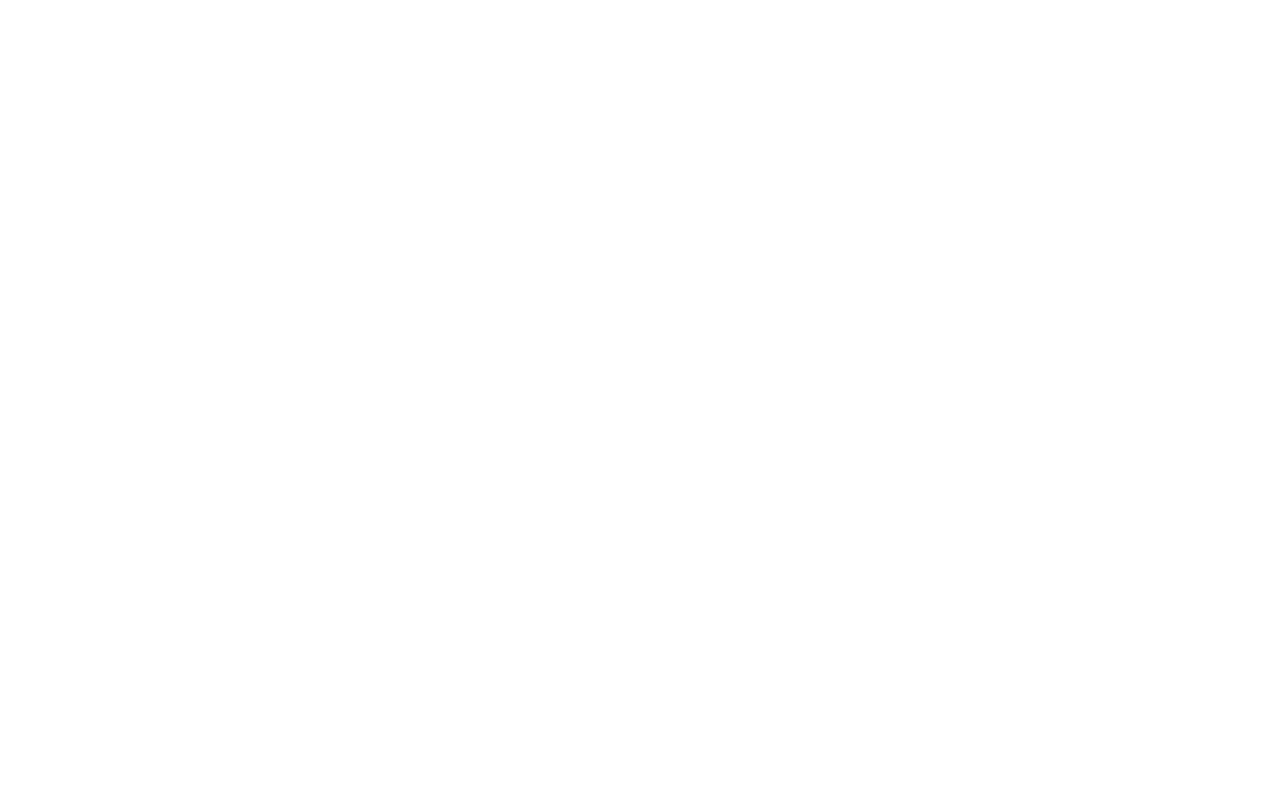
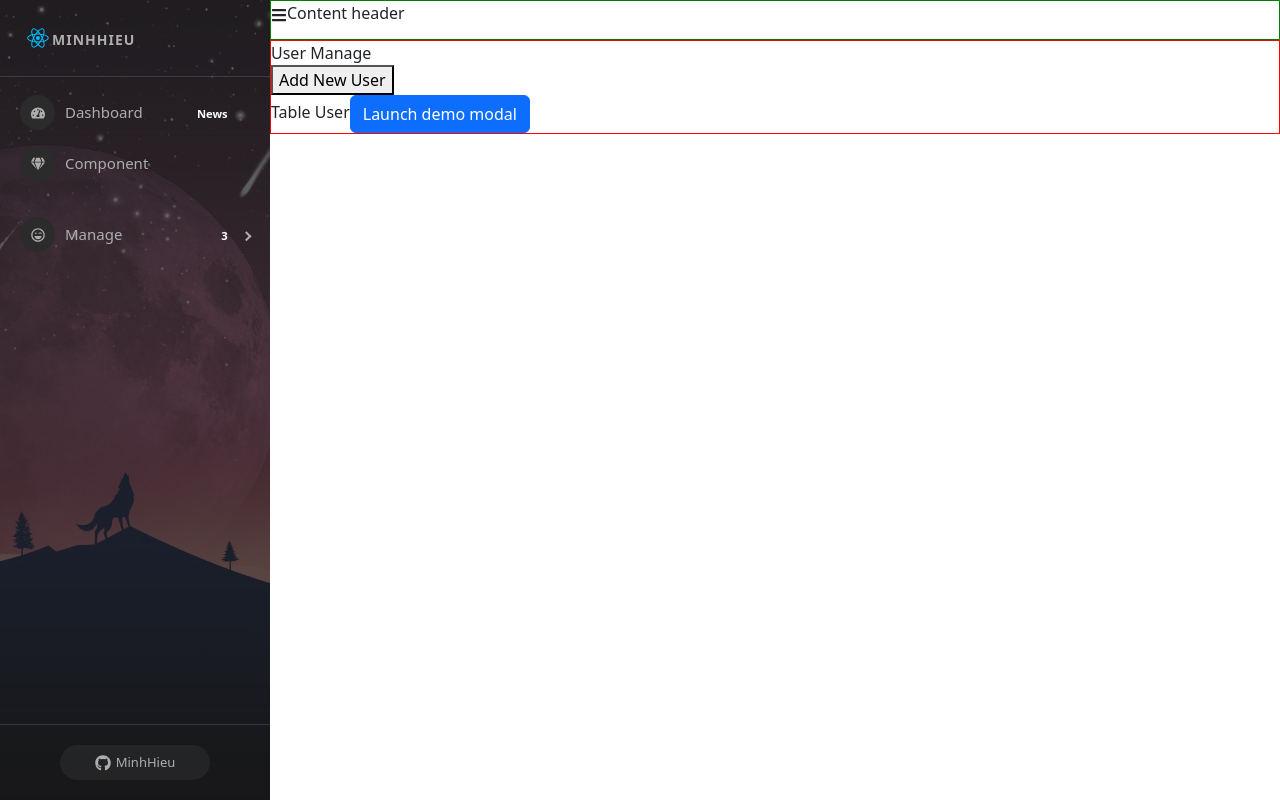
Before and after one commit to hunggtham/React-learning, a React (Create React App) app: page /admins/user-manage in a window 1280 px wide. Before the commit this address had no page. Built offline with nearby package versions, Linux system fonts and the light colour scheme.

Commit message:
usermanage form

```diff
--- a/package.json
+++ b/package.json
@@ -6,15 +6,18 @@
     "@testing-library/jest-dom": "^5.16.5",
     "@testing-library/react": "^13.4.0",
     "@testing-library/user-event": "^13.5.0",
+    "axios": "0.27.2",
     "bootstrap": "5.2.0",
     "node-sass": "^8.0.0",
     "react": "^18.2.0",
     "react-bootstrap": "2.4.0",
     "react-dom": "^18.2.0",
     "react-icons": "4.4.0",
+    "react-paginate": "8.1.3",
     "react-pro-sidebar": "0.7.1",
     "react-router-dom": "6.3.0",
     "react-scripts": "5.0.1",
+    "react-toastify": "9.0.7",
     "sass": "1.45.0",
     "web-vitals": "^2.1.4"
   },
--- a/src/components/Admin/Admin.js
+++ b/src/components/Admin/Admin.js
@@ -1,4 +1,5 @@
 import { useState } from 'react';
+import { Outlet } from 'react-router-dom';
 
 import Sidebar from "./Sidebar";
 import './Admin.scss';
@@ -13,7 +14,15 @@
                 <Sidebar collapsed={collapsed} />
             </div>
             <div className='admin-content'>
-                <FaBars onClick={() => setCollapsed(!collapsed)} />
+
+
+                <div className='admin-header'>
+                    <FaBars onClick={() => setCollapsed(!collapsed)} />
+                    <span>Content header</span>
+                </div>
+                <div className='admin-main'>
+                    <Outlet />
+                </div>
             </div>
         </div>
     )
--- a/src/components/Admin/Admin.scss
+++ b/src/components/Admin/Admin.scss
@@ -1,7 +1,16 @@
 $highlight-color: #dee2ec;
+
+.admin-sidebar__logo {
+    display: flex;
+
+    .logo-name {
+        padding-top: 5px;
+    }
+}
 
 .admin-container {
     display: flex;
+
 
 
     .admin-sidebar {
@@ -42,4 +51,18 @@
             }
         }
     }
+
+    .admin-content {
+        width: 100%;
+
+        .admin-header {
+            height: 40px;
+            border: 1px solid green;
+        }
+
+        .admin-main {
+            border: 1px solid red;
+
+        }
+    }
 }
--- /dev/null
+++ b/src/components/Admin/Content/DashBoard.js
@@ -0,0 +1,9 @@
+
+const DashBoard = (props) => {
+
+    return (
+        <div>DashBoard</div>
+    )
+}
+
+export default DashBoard;
--- /dev/null
+++ b/src/components/Admin/Content/ModalCreateuser.js
@@ -0,0 +1,72 @@
+
+import { useState } from 'react';
+
+import Button from 'react-bootstrap/Button';
+import Modal from 'react-bootstrap/Modal';
+// source: https://react-bootstrap.netlify.app/docs/components/modal/
+const ModalCreateUser = () => {
+    const [show, setShow] = useState(false);
+
+    const handleClose = () => setShow(false);
+    const handleShow = () => setShow(true);
+
+
+    return (
+        <>
+            <Button variant="primary" onClick={handleShow}>
+                Launch demo modal
+            </Button>
+
+            <Modal
+                show={show} onHide={handleClose}
+                size='xl'
+                backdrop='static'
+            >
+                <Modal.Header closeButton>
+                    <Modal.Title>Add new User</Modal.Title>
+                </Modal.Header>
+                {/* source: https://getbootstrap.com/docs/5.0/forms/layout/ */}
+                <Modal.Body>
+                    <form className="row g-3">
+                        <div className="col-md-6">
+                            <label className="form-label">Email</label>
+                            <input type="email" className="form-control" />
+                        </div>
+                        <div className="col-md-6">
+                            <label className="form-label">Password</label>
+                            <input type="password" className="form-control" />
+                        </div>
+
+                        <div className="col-md-6">
+                            <label className="form-label">Username</label>
+                            <input type="text" className="form-control" />
+                        </div>
+                        <div className="col-md-4">
+                            <label className="form-label">Role</label>
+                            <select id="inputState" className="form-select">
+                                <option selected value="USER">User</option>
+                                <option value="ADMIN">Admin</option>
+                            </select>
+                        </div>
+                        <div className='col-md-12'>
+                            <label className="form-label">Image</label>
+                            <input type='file' />
+                        </div>
+
+
+                    </form>
+                </Modal.Body>
+                <Modal.Footer>
+                    <Button variant="secondary" onClick={handleClose}>
+                        Close
+                    </Button>
+                    <Button variant="primary" onClick={handleClose}>
+                        Save
+                    </Button>
+                </Modal.Footer>
+            </Modal>
+        </>
+    );
+}
+
+export default ModalCreateUser;
--- /dev/null
+++ b/src/components/Admin/Content/QuestionManage.js
@@ -0,0 +1,9 @@
+
+const QuestionManage = (props) => {
+
+    return (
+        <div>QuestionManage</div>
+    )
+}
+
+export default QuestionManage;
--- /dev/null
+++ b/src/components/Admin/Content/QuizManage.js
@@ -0,0 +1,9 @@
+
+const QuizManage = (props) => {
+
+    return (
+        <div>QuizManage</div>
+    )
+}
+
+export default QuizManage;
--- /dev/null
+++ b/src/components/Admin/Content/UserManage.js
@@ -0,0 +1,22 @@
+import { useState } from 'react';
+
+import ModalCreateUser from './ModalCreateuser';
+const UserManage = (props) => {
+
+    return (
+        <div className="user-manage_container">
+            <div className="title">
+                User Manage
+            </div>
+            <div className="user-content">
+                <button>Add New User</button>
+                <div>
+                    Table User
+                    <ModalCreateUser />
+                </div>
+            </div>
+        </div>
+    )
+}
+
+export default UserManage;
--- a/src/components/Admin/Sidebar.js
+++ b/src/components/Admin/Sidebar.js
@@ -15,6 +15,7 @@
 import { GiReactor } from 'react-icons/gi';
 import { MdDashBoard } from 'react-icons/md'
 import sidebarBg from '../../assets/bg2.jpg';
+import { NavLink, Link } from 'react-router-dom';
 
 // import { FaGem, FaHeart } from 'react-icons';
 // import { FatachomeTerAlt, FaGem, FaList, FaGihub, FarelaughWink, FaHeart } from 'react-icons/fa';
@@ -59,8 +60,10 @@
                             whiteSpace: 'nowrap',
                         }}
                     >
-                        <DiReact size={'2em'} color={"00bfff"} />
-                        <span>MinhHieu</span>
+                        <div className='admin-sidebar__logo'>
+                            <DiReact size={'2em'} color={"00bfff"} />
+                            <NavLink className='nav-link logo-name' to='/'>MinhHieu</NavLink>
+                        </div>
                     </div>
                 </SidebarHeader>
 
@@ -71,6 +74,7 @@
                             suffix={<span className="badge red">News</span>}
                         >
                             Dashboard
+                            <Link to="/admins" />
                         </MenuItem>
                         <MenuItem icon={<FaGem />}> Component</MenuItem>
                     </Menu>
@@ -80,9 +84,16 @@
                             title='Manage'
                             icon={<FaRegLaughWink />}
                         >
-                            <MenuItem>User Management</MenuItem>
-                            <MenuItem>Quiz Management</MenuItem>
-                            <MenuItem>Question Management</MenuItem>
+                            <MenuItem>User Management
+                                <Link to="/admins/user-manage" />
+                            </MenuItem>
+                            <MenuItem>Quiz Management
+                                <Link to="/admins/quiz-manage" />
+
+                            </MenuItem>
+                            <MenuItem>Question Management
+                                <Link to="/admins/ques-manage" />
+                            </MenuItem>
                         </SubMenu>
                         {/* <SubMenu
                             prefix={<span className="badge gray">3</span>}
@@ -124,7 +135,7 @@
                         >
                             <FaGithub />
                             <span style={{ whiteSpace: 'nowrap', textOverflow: 'ellipsis', overflow: 'hidden' }}>
-                                HunggTham
+                                MinhHieu
                             </span>
                         </a>
                     </div>
--- a/src/index.js
+++ b/src/index.js
@@ -9,6 +9,10 @@
 import User from './components/User/User';
 import Admin from './components/Admin/Admin';
 import HomePage from './components/Home/HomePage';
+import DashBoard from './components/Admin/Content/DashBoard';
+import UserManage from './components/Admin/Content/UserManage';
+import QuestionManage from './components/Admin/Content/QuestionManage';
+import QuizManage from './components/Admin/Content/QuizManage';
 
 const root = ReactDOM.createRoot(document.getElementById('root'));
 root.render(
@@ -21,7 +25,13 @@
           <Route path="users" element={<User />} />
         </Route>
         {/* cho ra ngoài để dùng header khác với trang home */}
-        <Route path="admins" element={<Admin />} />
+        <Route path="/admins" element={<Admin />}>
+          <Route index element={<DashBoard />} />
+
+          <Route path="user-manage" element={<UserManage />} />
+          <Route path="quiz-manage" element={<QuizManage />} />
+          <Route path="ques-manage" element={<QuestionManage />} />
+        </Route>
 
       </Routes>
     </BrowserRouter>
```
Also changed, not shown: learning.txt, 1 other file (tests, documents, lock files or other folders).
